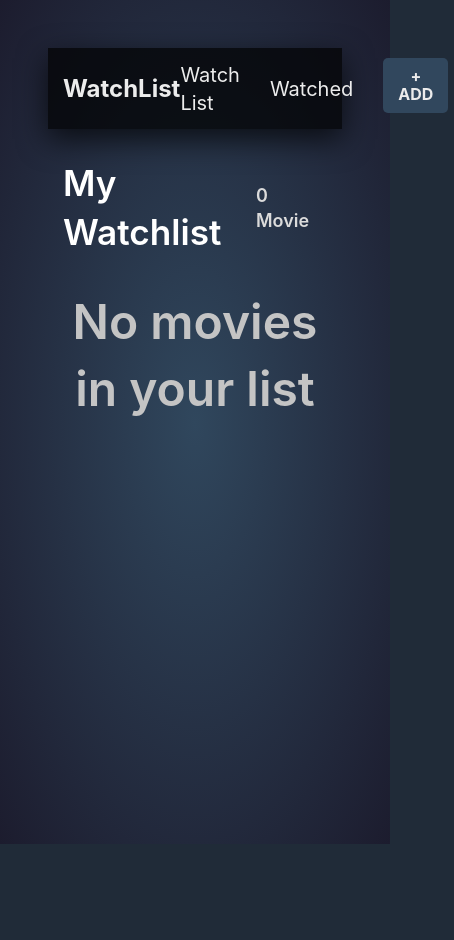
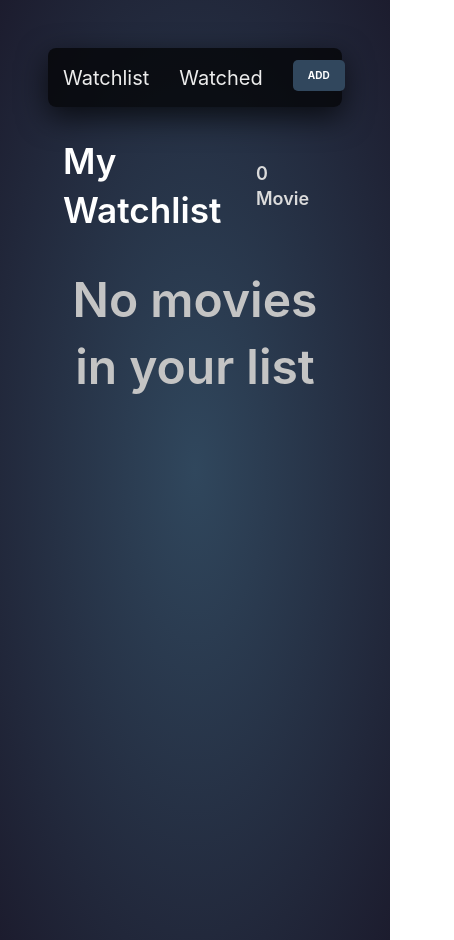
Before and after one commit to paubonilla/movie-playlist, a React (Create React App) app: page / in a window 390 px wide. Shown: the whole page, 454 px wide, since content can reach past the window. Before the commit the page ends 844 px from the top, so only its background shows below. Built offline with nearby package versions, Linux system fonts and the light colour scheme.

Commit message:
unfinished mobile view ui

```diff
--- a/src/App.js
+++ b/src/App.js
@@ -7,19 +7,21 @@ import Add from './pages/Add/Add'
 import './App.scss'
 import './lib/font-awesome/css/all.min.css'
 import { GlobalProvider } from './context/GlobalState'
-import { AppContainer } from './styled'
+import { AppContainer, AppInner } from './styled'
 
 function App() {
   return (
     <GlobalProvider>
       <Router>
         <AppContainer>
+          <AppInner>
             <Header />
             <Switch>
               <Route path="/" exact component={WatchList} />
               <Route path="/watched" component={Watched} />
               <Route path="/add" component={Add} />
             </Switch>
+          </AppInner>
         </AppContainer>
       </Router>
     </GlobalProvider>
--- a/src/App.scss
+++ b/src/App.scss
@@ -3,23 +3,23 @@
 body {
   padding: 0;
   margin: 0;
+  box-sizing: border-box;
   max-width: none;
-}
-
-*,
-*:before,
-*:after {
-  box-sizing: border-box;
+  background: radial-gradient(#30475d, #1c1c2e);
+  background-repeat: no-repeat;
+  background-size: cover;
+  background-position: center;
+  transition: 0.5s ease;
 }
 
 .count-pill {
   display: block;
-  background-color: var(--secondary);
   padding: 5px 15px;
   font-size: 1.125rem;
+  @media (max-width: 320px) {
+    font-size: 10px;
+  }
   font-weight: 600;
-  border-radius: 999px;
-  color: var(--primary);
 }
 
 .ctrl-btn {
@@ -33,6 +33,6 @@ body {
 }
 
 .ctrl-btn:hover {
-  color: var(--secondary);
+  color: greenyellow;
   cursor: pointer;
 }
--- a/src/components/cards/ResultCard/index.js
+++ b/src/components/cards/ResultCard/index.js
@@ -3,12 +3,20 @@ import styled from 'styled-components'
 export const ResultCardContainer = styled.div`
   display: flex;
   margin-bottom: 20px;
+  @media (max-width: 320px) {
+    display: flex;
+    flex-direction: column;
+  }
 `
 
 export const PosterWrapper = styled.div`
   img,
   .filler-poster {
     width: 75px;
+    @media (max-width: 320px) {
+      width: 100%;
+      height: 100%;
+    }
     height: 113px;
     background-color: #dbdada;
     border-radius: 10px;
--- a/src/components/layout/Header.js
+++ b/src/components/layout/Header.js
@@ -1,25 +1,25 @@
 import React from 'react'
 import { Link } from 'react-router-dom'
 import { HeaderContainer, InnerContent } from '../layout/index'
-import { BTN, Container } from '../../styled'
+import { ADD_BTN, Container } from '../../styled'
 
 const Header = () => {
   return (
     <HeaderContainer>
       <Container>
         <InnerContent>
-          <div className="brand">
-            <Link to="/">WatchList</Link>
+          <div className="name">
+            <Link to="/">List</Link>
           </div>
           <ul className="nav-links">
             <li>
-              <Link to="/">Watch List</Link>
+              <Link to="/">Watchlist</Link>
             </li>
             <li>
               <Link to="/watched">Watched</Link>
             </li>
             <li>
-              <Link to="/add"><BTN>+ Add</BTN></Link>
+              <Link to="/add"><ADD_BTN>add</ADD_BTN></Link>
             </li>
           </ul>
         </InnerContent>
--- a/src/components/layout/index.js
+++ b/src/components/layout/index.js
@@ -1,11 +1,15 @@
 import styled from 'styled-components'
 
 export const HeaderContainer = styled.div`
+  border-radius: 8px;
   background-color: rgba(0, 0, 0, 0.7);
   box-shadow: 0px 10px 30px rgba(0, 0, 0, 0.7);
   a {
     color: #ECECEC;
     font-size: 1.25rem;
+    @media (max-width: 320px) {
+      font-size: 16px;
+    }
     text-decoration: none;
     transition: all 0.3s ease;
     &:hover {
@@ -19,7 +23,13 @@ export const InnerContent = styled.div`
   justify-content: space-between;
   align-items: center;
   padding: 10px 0;
-  .brand a {
+  .name {
+    @media (max-width: 480px) {
+      display: none;
+    }
+  }
+
+  .name a {
     font-weight: 700;
     font-size: 1.5rem;
   }
@@ -32,6 +42,9 @@ export const InnerContent = styled.div`
     li {
       display: inline-block;
       margin-right: 30px;
+      @media (max-width: 320px) {
+        margin-right: 10px;
+      }
     }
     li:last-child {
       margin-right: 0;
--- a/src/pages/WatchList/index.js
+++ b/src/pages/WatchList/index.js
@@ -10,6 +10,9 @@ export const MoviePage = styled.div`
   }
   .heading {
     margin: 0;
+    @media (max-width: 320px) {
+      font-size: 25px;
+    }
   }
   .no-movies {
     color: #c4c4c4;
--- a/src/pages/Watched/index.js
+++ b/src/pages/Watched/index.js
@@ -10,6 +10,9 @@ export const MoviePage = styled.div`
   }
   .heading {
     margin: 0;
+    @media (max-width: 320px) {
+      font-size: 25px;
+    }
   }
   .no-movies {
     color: #c4c4c4;
--- a/src/styled/index.js
+++ b/src/styled/index.js
@@ -4,6 +4,10 @@ export const AppContainer = styled.div`
   padding: 3rem;
   height: 100vh;
   background: radial-gradient(#30475D, #1C1C2E);
+`
+
+export const AppInner = styled.div`
+  width: 100%;
 `
 
 export const Container = styled.div`
@@ -16,7 +20,7 @@ export const Container = styled.div`
 export const BTN = styled.button`
   padding: 10px 15px;
   background-color: #31475D;
-  color: var(--primary);
+  color: #fff;
   border-radius: 5px;
   text-transform: uppercase;
   font-weight: 700;
@@ -27,7 +31,7 @@ export const BTN = styled.button`
   line-height: 1.1;
 
   &:hover {
-    background-color: #1aa762;
+    background-color: #b2ebf2;
     opacity: 1;
     cursor: pointer;
   }
@@ -37,3 +41,7 @@ export const BTN = styled.button`
     opacity: 0.5;
   }
 `
+
+export const ADD_BTN = styled(BTN)`
+  font-size: 10px;
+`
```
Lines whose indentation alone changed are shown as unchanged.
